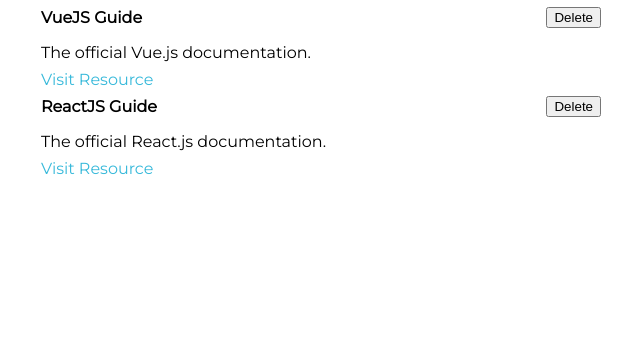
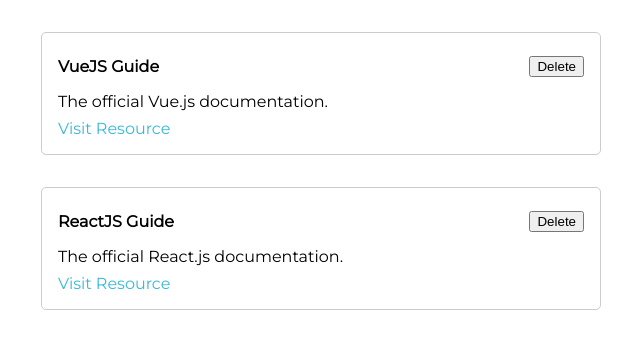
Before and after one commit to rebecca-xm/resources-manager, a Vue app: page / in a window 1280 px wide. Shown: the top 348 px of the page, without its empty margins (319-959 px from the left). Built offline with nearby package versions, Linux system fonts and the light colour scheme.

Commit message:
feat: add resource-card

```diff
--- /dev/null
+++ b/src/components/UI/ResourceCard.vue
@@ -0,0 +1,15 @@
+<template>
+ <div>
+  <slot></slot>
+ </div>
+</template>
+
+<style scoped>
+div {
+ border: 1px solid #ccc;
+ border-radius: 5px;
+ margin: 2rem auto;
+ padding: 1rem;
+ max-width: 35rem;
+}
+</style>
--- a/src/components/resource-items/ResourceItem.vue
+++ b/src/components/resource-items/ResourceItem.vue
@@ -1,15 +1,15 @@
 <template>
  <li>
-  <div>
+  <resource-card>
    <header>
     <h3>{{ title }}</h3>
     <button>Delete</button>
    </header>
-  </div>
-  <p>{{ description }}</p>
-  <nav>
-   <a :href="link">Visit Resource</a>
-  </nav>
+   <p>{{ description }}</p>
+   <nav>
+    <a :href="link">Visit Resource</a>
+   </nav>
+  </resource-card>
  </li>
 </template>
 
--- a/src/main.js
+++ b/src/main.js
@@ -1,4 +1,7 @@
 import { createApp } from 'vue'
 import App from './App.vue'
+import ResourceCard from './components/UI/ResourceCard.vue'
 
-createApp(App).mount('#app')
+createApp(App)
+    .component('resource-card', ResourceCard)
+    .mount('#app')
```
